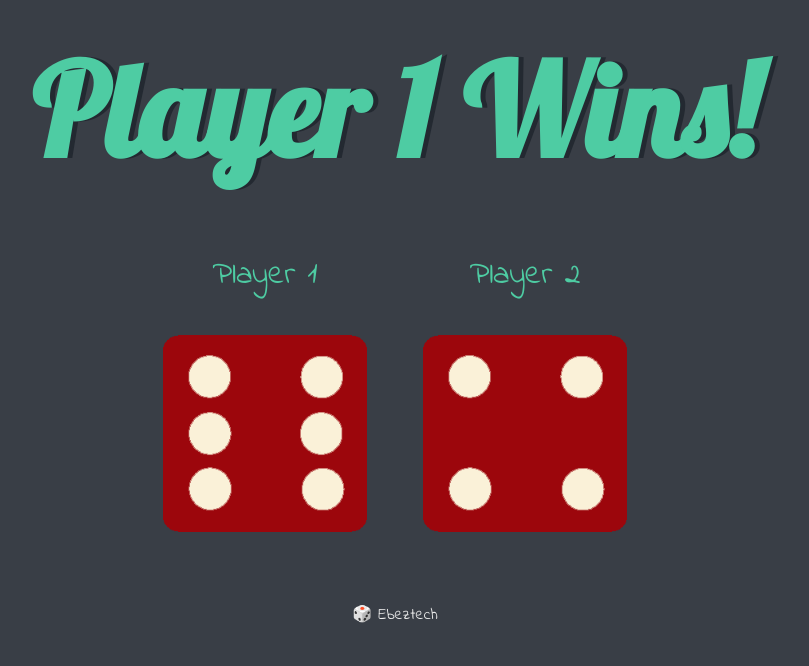
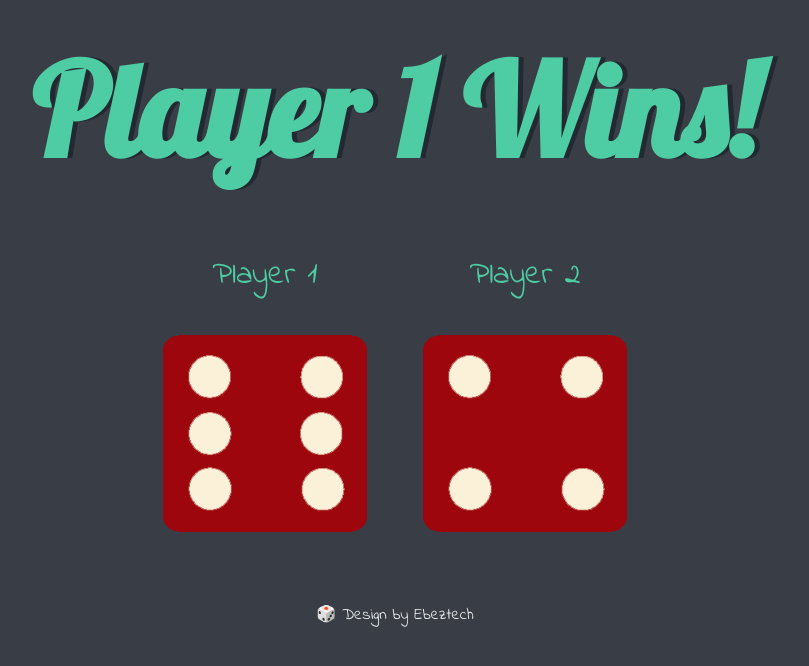
Before and after one commit to Donjohnel190/dice-game, a plain HTML site: page index.html in a window 1280 px wide. Shown: the whole page, without its empty margins (245-1054 px from the left). Drawn offline with Linux system fonts and the light colour scheme.

Commit message:
Update index.html
I update the footer

```diff
--- a/index.html
+++ b/index.html
@@ -28,6 +28,6 @@
   </body>
 
   <footer>
-    🎲 Ebeztech
+    🎲 Design by Ebeztech
   </footer>
 </html>
```
